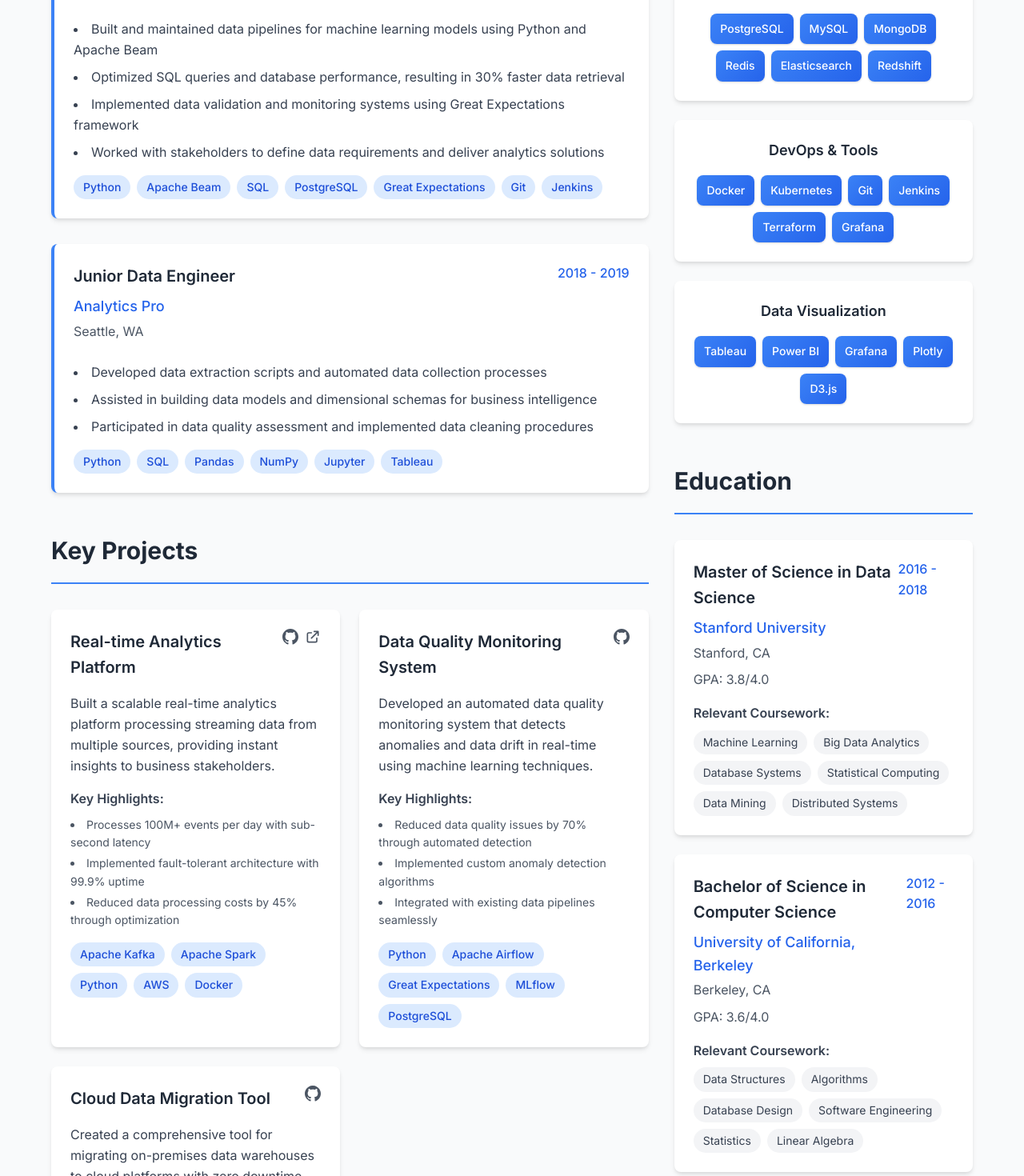
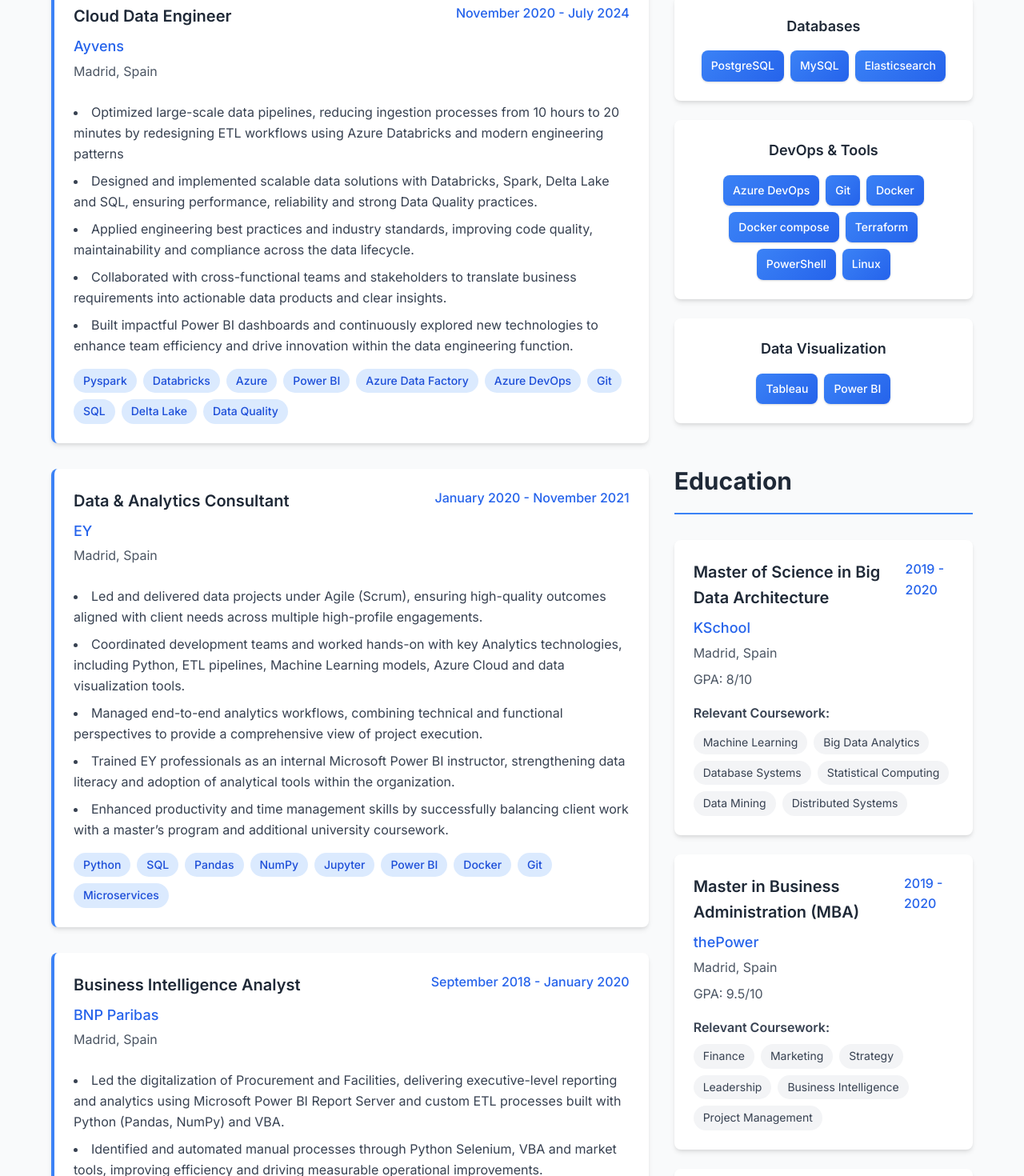
Before and after one commit to AlejandroGRA/alejandro_aceituno, a React (Vite) app: page / in a window 1280 px wide. Shown: the part 1180-2650 px from the top of the page at 80% size. Built offline with nearby package versions, Linux system fonts and the light colour scheme.

Commit message:
Adding my personal info

```diff
--- a/src/data/resumeData.ts
+++ b/src/data/resumeData.ts
@@ -10,163 +10,185 @@
 
   experience: [
     {
-      title: "Tech Lead Data Engineer",
+      title: "Tech Lead & Data Engineer",
       company: "Ayvens",
       location: "Madrid, Spain",
-      period: "2020 - Present",
+      period: "July 2024 - Present",
       description: [
-        "Led the design and implementation of a real-time data pipeline processing 50M+ events daily using Apache Kafka and Apache Spark",
-        "Architected and deployed cloud-based data warehouse on AWS Redshift, reducing query response time by 60%",
-        "Developed automated ETL processes using Python and Apache Airflow, improving data processing efficiency by 40%",
-        "Collaborated with cross-functional teams to establish data governance policies and ensure data quality standards",
-        "Mentored junior data engineers and conducted technical interviews for new team members"
+        "Led the end-to-end architecture and deployment of private Azure infrastructures for new projects, including Databricks, Data Factory, WebApps, virtual networks, and secure connectivity (private endpoints).",
+        "Established development standards and governance, defining coding guidelines, Git branching policies, PR workflows, JIRA criteria, and security best practices across the department.",
+        "Improved code quality and maintainability, reviewing pull requests, supporting developers, implementing SonarQube across all repositories, and enhancing existing PySpark and ADF solutions.",
+        "Built CI/CD pipelines in Azure DevOps to automate ADF deployments from Development to UAT and Production using Pipelines, Releases and PowerShell tasks.",
+        "Managed critical incidents and cross-team coordination, while communicating project progress to the executive board in English and delivering internal presentations on new processes and implementations."
       ],
-      technologies: ["Python", "Apache Spark", "Apache Kafka", "AWS", "Redshift", "Apache Airflow", "Docker", "Kubernetes"]
+      technologies: ["Pyspark", "Databricks", "Azure", "SQL Server", "Azure Data Factory", "Azure DevOps", "Git", "VM", "Key Vault", "Virtual Networks"]
     },
     {
-      title: "Data Engineer",
-      company: "DataFlow Inc.",
-      location: "Austin, TX",
-      period: "2019 - 2021",
+      title: "Cloud Data Engineer",
+      company: "Ayvens",
+      location: "Madrid, Spain",
+      period: "November 2020 - July 2024",
       description: [
-        "Built and maintained data pipelines for machine learning models using Python and Apache Beam",
-        "Optimized SQL queries and database performance, resulting in 30% faster data retrieval",
-        "Implemented data validation and monitoring systems using Great Expectations framework",
-        "Worked with stakeholders to define data requirements and deliver analytics solutions"
+        "Optimized large-scale data pipelines, reducing ingestion processes from 10 hours to 20 minutes by redesigning ETL workflows using Azure Databricks and modern engineering patterns",
+        "Designed and implemented scalable data solutions with Databricks, Spark, Delta Lake and SQL, ensuring performance, reliability and strong Data Quality practices.",
+        "Applied engineering best practices and industry standards, improving code quality, maintainability and compliance across the data lifecycle.",
+        "Collaborated with cross-functional teams and stakeholders to translate business requirements into actionable data products and clear insights.",
+        "Built impactful Power BI dashboards and continuously explored new technologies to enhance team efficiency and drive innovation within the data engineering function."
       ],
-      technologies: ["Python", "Apache Beam", "SQL", "PostgreSQL", "Great Expectations", "Git", "Jenkins"]
+      technologies: ["Pyspark", "Databricks", "Azure", "Power BI", "Azure Data Factory", "Azure DevOps", "Git", "SQL", "Delta Lake", "Data Quality"]
     },
     {
-      title: "Junior Data Engineer",
-      company: "Analytics Pro",
-      location: "Seattle, WA",
-      period: "2018 - 2019",
+      title: "Data & Analytics Consultant",
+      company: "EY",
+      location: "Madrid, Spain",
+      period: "January 2020 - November 2021",
       description: [
-        "Developed data extraction scripts and automated data collection processes",
-        "Assisted in building data models and dimensional schemas for business intelligence",
-        "Participated in data quality assessment and implemented data cleaning procedures"
+        "Led and delivered data projects under Agile (Scrum), ensuring high-quality outcomes aligned with client needs across multiple high-profile engagements.",
+        "Coordinated development teams and worked hands-on with key Analytics technologies, including Python, ETL pipelines, Machine Learning models, Azure Cloud and data visualization tools.",
+        "Managed end-to-end analytics workflows, combining technical and functional perspectives to provide a comprehensive view of project execution.",
+        "Trained EY professionals as an internal Microsoft Power BI instructor, strengthening data literacy and adoption of analytical tools within the organization.",
+        "Enhanced productivity and time management skills by successfully balancing client work with a master’s program and additional university coursework."
       ],
-      technologies: ["Python", "SQL", "Pandas", "NumPy", "Jupyter", "Tableau"]
+      technologies: ["Python", "SQL", "Pandas", "NumPy", "Jupyter", "Power BI", "Docker", "Git", "Microservices"]
+    },
+    {
+      title: "Business Intelligence Analyst",
+      company: "BNP Paribas",
+      location: "Madrid, Spain",
+      period: "September 2018 - January 2020",
+      description: [
+        "Led the digitalization of Procurement and Facilities, delivering executive-level reporting and analytics using Microsoft Power BI Report Server and custom ETL processes built with Python (Pandas, NumPy) and VBA.",
+        "Identified and automated manual processes through Python Selenium, VBA and market tools, improving efficiency and driving measurable operational improvements.",
+        "Managed vendor evaluation and negotiations with international providers to implement new digital solutions aligned with business needs.",
+        "Drove cross-department digital transformation projects as a member of the BNP Paribas Innovation Committee, overseeing the full lifecycle from ideation to deployment and adoption."
+      ],
+      technologies: ["Python", "VBA", "SQL", "Pandas", "NumPy", "Power BI", "Selenium", "Git"]
     }
   ],
 
   skills: [
     {
       category: "Programming Languages",
-      skills: ["Python", "SQL", "Scala", "Java", "R", "Bash"]
+      skills: ["Python", "Pyspark", "Java", "Typescript", "React", "SQL", "Bash", "Powershell", "DAX"]
     },
     {
       category: "Big Data Technologies",
-      skills: ["Apache Spark", "Apache Kafka", "Apache Airflow", "Apache Beam", "Hadoop", "Hive"]
+      skills: ["Apache Spark", "Databricks", "Data Factory", "Delta Lake", "Data Lake", "Docker", "Apache Nifi"]
     },
     {
       category: "Cloud Platforms",
-      skills: ["AWS", "Google Cloud Platform", "Azure", "Databricks", "Snowflake"]
+      skills: ["Azure", "Databricks", "Azure Data Factory", "Azure DevOps"]
     },
     {
       category: "Databases",
-      skills: ["PostgreSQL", "MySQL", "MongoDB", "Redis", "Elasticsearch", "Redshift"]
+      skills: ["PostgreSQL", "MySQL", "Elasticsearch"]
     },
     {
       category: "DevOps & Tools",
-      skills: ["Docker", "Kubernetes", "Git", "Jenkins", "Terraform", "Grafana"]
+      skills: ["Azure DevOps", "Git", "Docker", "Docker compose", "Terraform", "PowerShell", "Linux"]
     },
     {
       category: "Data Visualization",
-      skills: ["Tableau", "Power BI", "Grafana", "Plotly", "D3.js"]
+      skills: ["Tableau", "Power BI"]
     }
   ],
 
   education: [
     {
-      degree: "Master of Science in Data Science",
-      institution: "Stanford University",
-      location: "Stanford, CA",
-      period: "2016 - 2018",
-      gpa: "3.8/4.0",
+      degree: "Master of Science in Big Data Architecture",
+      institution: "KSchool",
+      location: "Madrid, Spain",
+      period: "2019 - 2020",
+      gpa: "8/10",
       relevantCoursework: [
-        "Machine Learning", "Big Data Analytics", "Database Systems",
-        "Statistical Computing", "Data Mining", "Distributed Systems"
+            "Machine Learning", "Big Data Analytics", "Database Systems",
+            "Statistical Computing", "Data Mining", "Distributed Systems"
       ]
     },
     {
-      degree: "Bachelor of Science in Computer Science",
-      institution: "University of California, Berkeley",
-      location: "Berkeley, CA",
-      period: "2012 - 2016",
-      gpa: "3.6/4.0",
+      degree: "Master in Business Administration (MBA)",
+      institution: "thePower",
+      location: "Madrid, Spain",
+      period: "2019 - 2020",
+      gpa: "9.5/10",
       relevantCoursework: [
-        "Data Structures", "Algorithms", "Database Design",
-        "Software Engineering", "Statistics", "Linear Algebra"
+            "Finance", "Marketing", "Strategy", "Leadership", "Business Intelligence", "Project Management"
       ]
-    }
+    },
+    {
+      degree: "Master in Business Intelligence and Analytics",
+      institution: "EAE Business School",
+      location: "Madrid, Spain",
+      period: "2018 - 2019",
+      gpa: "9/10",
+      relevantCoursework: [
+        "Data Visualization", "Data Warehousing", "Data Mining", "Data Modeling", "Data Quality", "Data Governance", "Machine Learning"
+      ]
+    },
+    {
+      degree: "Bachelor in Computer Engineering",
+      institution: "UOC",
+      location: "Madrid, Spain",
+      period: "2020 - Present",
+      gpa: "9.4/10",
+      relevantCoursework: [
+        "Object Oriented Programming", "Data Modelling", "Linux", "Shell", "Mathematics", "Digital Circuits"
+      ]
+    },
+    {
+      degree: "Bachelor in Business Administration",
+      institution: "UCLM",
+      location: "Talavera de la Reina, Spain",
+      period: "2012 - 2017",
+      gpa: "7.3/10",
+      relevantCoursework: [
+        "Finance", "Mathematics", "Statistics", "Marketing", "Operations"
+      ]
+    },
+    {
+      degree: "Bachelor in Telecommunications",
+      institution: "UPM",
+      location: "Madrid, Spain",
+      period: "2010 - 2012",
+      gpa: "Not finished",
+      relevantCoursework: [
+        "Calculus", "Algebra", "Programming", "Networks"
+      ]
+    },
   ],
 
   projects: [
     {
-      title: "Real-time Analytics Platform",
-      description: "Built a scalable real-time analytics platform processing streaming data from multiple sources, providing instant insights to business stakeholders.",
-      technologies: ["Apache Kafka", "Apache Spark", "Python", "AWS", "Docker"],
-      githubUrl: "https://github.com/alexrodriguez/realtime-analytics",
-      liveUrl: "https://analytics-demo.com",
+      title: "Healtek - Patient Data Monitoring",
+      description: "Healtek is a Docker application which represents an approach in how to implement a Big Data platform that can ingest, transform, load and serve patient data from an IoT device and generate near real-time alerts and dashboards based on metrics over that data.",
+      technologies: ["Docker", "Docker Compose", "Apache NiFi", "Mosquitto", "ELK stack", "Elasticsearch", "Kibana"],
+      githubUrl: "https://github.com/AlejandroGRA/healtek_patient_monitoring",
       highlights: [
-        "Processes 100M+ events per day with sub-second latency",
-        "Implemented fault-tolerant architecture with 99.9% uptime",
-        "Reduced data processing costs by 45% through optimization"
+        "Automatic phone push notifications",
+        "Real time monitoring of patients",
+        "Microservices architecture serving an IoT big data ETL pipeline"
       ]
     },
     {
-      title: "Data Quality Monitoring System",
-      description: "Developed an automated data quality monitoring system that detects anomalies and data drift in real-time using machine learning techniques.",
-      technologies: ["Python", "Apache Airflow", "Great Expectations", "MLflow", "PostgreSQL"],
-      githubUrl: "https://github.com/alexrodriguez/data-quality-monitor",
+      title: "Predicting health risks in Boston restaurants with Yelp ratings",
+      description: "Using scraping, crawling, ETL and Machine Learning techniques, we trained a predictive model with demographic data, health inspection data and restaurant ratings on Yelp to predict whether a restaurant would violate health regulations in the city of Boston.",
+      technologies: ["Python", "Pandas", "scikit-learn", "selenium", "beautifulsoap", "requests"],
+      githubUrl: "",
       highlights: [
-        "Reduced data quality issues by 70% through automated detection",
-        "Implemented custom anomaly detection algorithms",
-        "Integrated with existing data pipelines seamlessly"
-      ]
-    },
-    {
-      title: "Cloud Data Migration Tool",
-      description: "Created a comprehensive tool for migrating on-premises data warehouses to cloud platforms with zero downtime.",
-      technologies: ["Python", "AWS", "Terraform", "Docker", "Apache Airflow"],
-      githubUrl: "https://github.com/alexrodriguez/cloud-migration-tool",
-      highlights: [
-        "Successfully migrated 50+ TB of data with zero data loss",
-        "Automated schema conversion and data type mapping",
-        "Reduced migration time by 60% compared to manual processes"
+        "Predict percentage of 70%",
+        "Scraped the web simulating the navigation of multiple users",
+        "Transformed the data coming from different sources to train the model"
       ]
     }
   ],
 
   certifications: [
     {
-      name: "AWS Certified Data Analytics - Specialty",
-      issuer: "Amazon Web Services",
-      date: "2023",
-      credentialId: "AWS-DAS-123456",
-      credentialUrl: "https://aws.amazon.com/verification"
-    },
-    {
-      name: "Google Cloud Professional Data Engineer",
-      issuer: "Google Cloud",
-      date: "2022",
-      credentialId: "GCP-PDE-789012",
-      credentialUrl: "https://cloud.google.com/certification"
-    },
-    {
-      name: "Databricks Certified Data Engineer Associate",
-      issuer: "Databricks",
-      date: "2022",
-      credentialId: "DB-CDE-345678",
-      credentialUrl: "https://databricks.com/certification"
-    },
-    {
-      name: "Apache Spark Developer Certification",
-      issuer: "Databricks",
+      name: "Microsoft Certified: Azure Fundamentals",
+      issuer: "Azure",
       date: "2021",
-      credentialId: "DB-SPARK-901234",
-      credentialUrl: "https://databricks.com/certification"
+      credentialId: "21e19c9d-ddd5-47dd-a47a-995a0bff1fd9",
+      credentialUrl: "https://www.credly.com/badges/21e19c9d-ddd5-47dd-a47a-995a0bff1fd9"
     }
   ]
 };
```
